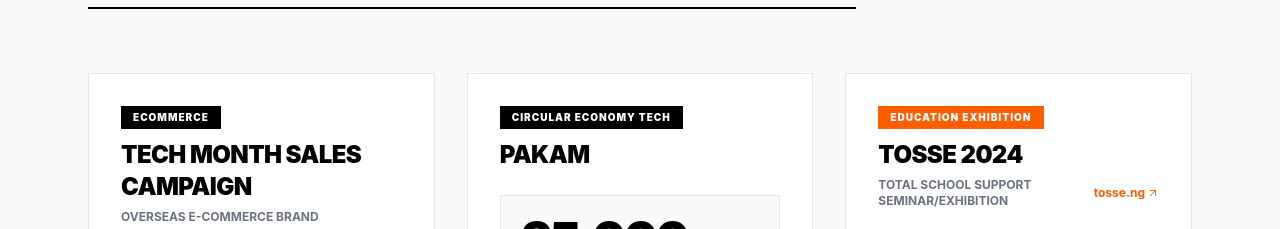
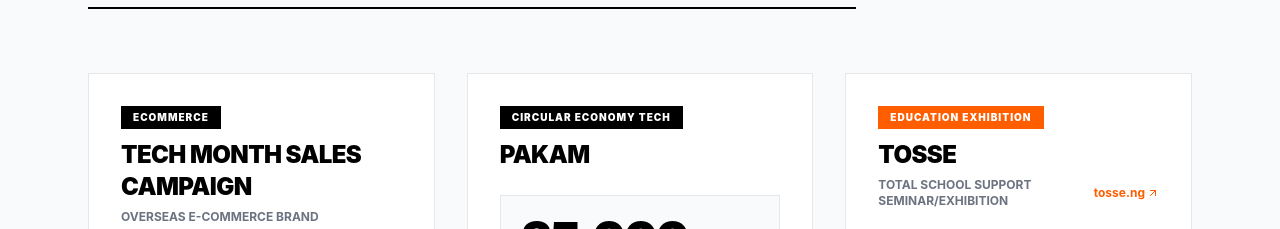
Before and after one commit to akomolafeayomide33-dev/newloftysite, a React (Vite) app: page /sprint in a window 1280 px wide. Shown: the part 2500-2729 px from the top of the page. Built offline with nearby package versions, Linux system fonts and the light colour scheme.

Commit message:
Update GrowthSprint.jsx

```diff
--- a/src/pages/GrowthSprint.jsx
+++ b/src/pages/GrowthSprint.jsx
@@ -790,7 +790,7 @@ export default function GrowthSprint() {
                             </div>
                         </div>
 
-                        {/* CARD 3: TOSSE 2024 */}
+                        {/* CARD 3: TOSSE */}
                         <div className="bg-white border border-gray-200 p-5 sm:p-8 flex flex-col justify-between">
                             <div>
                                 <div className="flex flex-col gap-1.5 mb-6">
@@ -798,7 +798,7 @@ export default function GrowthSprint() {
                                         EDUCATION EXHIBITION
                                     </span>
                                     <h3 className="text-2xl font-black uppercase text-black tracking-tight mt-1">
-                                        TOSSE 2024
+                                        TOSSE
                                     </h3>
                                     <div className="flex items-center gap-2">
                                         <span className="text-xs font-bold text-gray-500 uppercase">
@@ -838,7 +838,7 @@ export default function GrowthSprint() {
                             <div className="pt-4 border-t border-gray-200">
                                 <button
                                     onClick={() => setActiveProofModal({
-                                        title: "TOSSE 2024 Backend Form Registrations Report",
+                                        title: "TOSSE Backend Form Registrations Report",
                                         image: "/proof/tosse-backend-registrations.png",
                                         metric: "1,497 Total Registrations",
                                         details: "Official backend report: 126 Exhibitor registration form entries + 1,371 Visitor registration form entries = 1,497 Total registrations."
```
